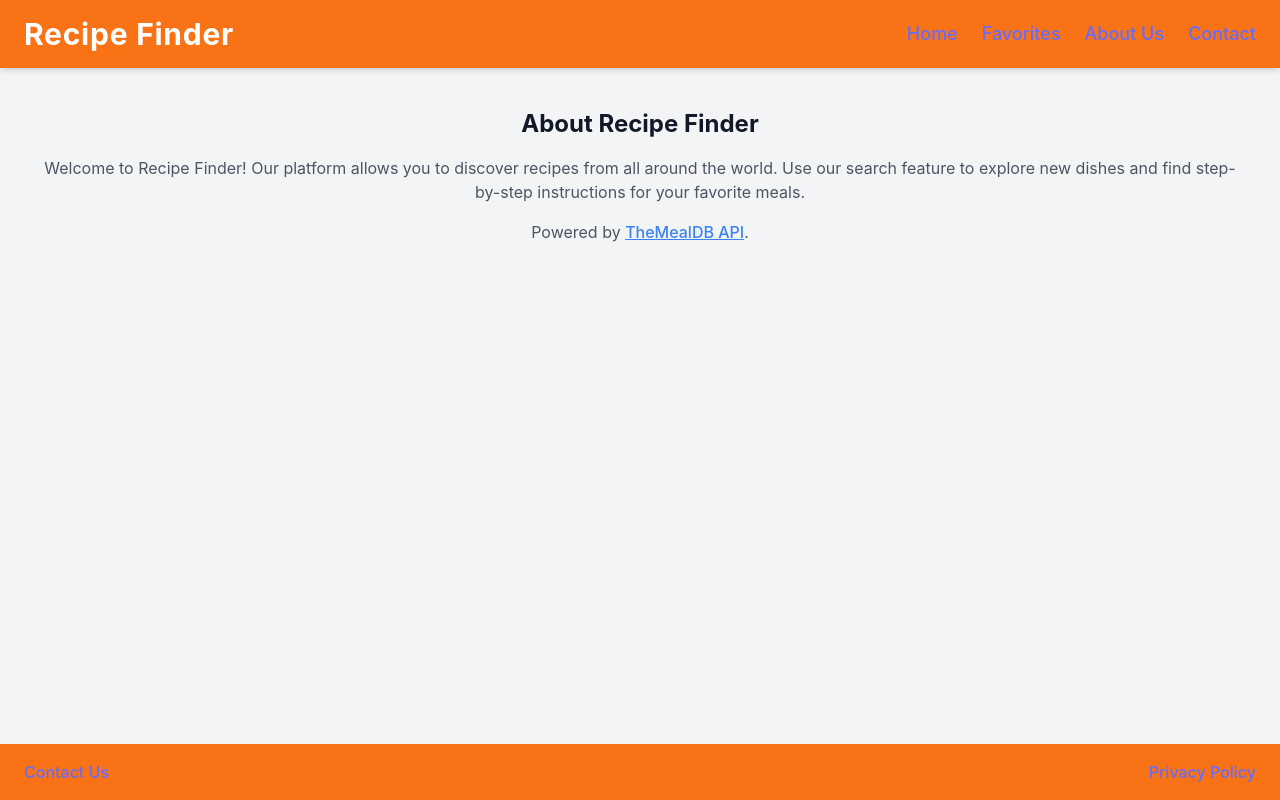
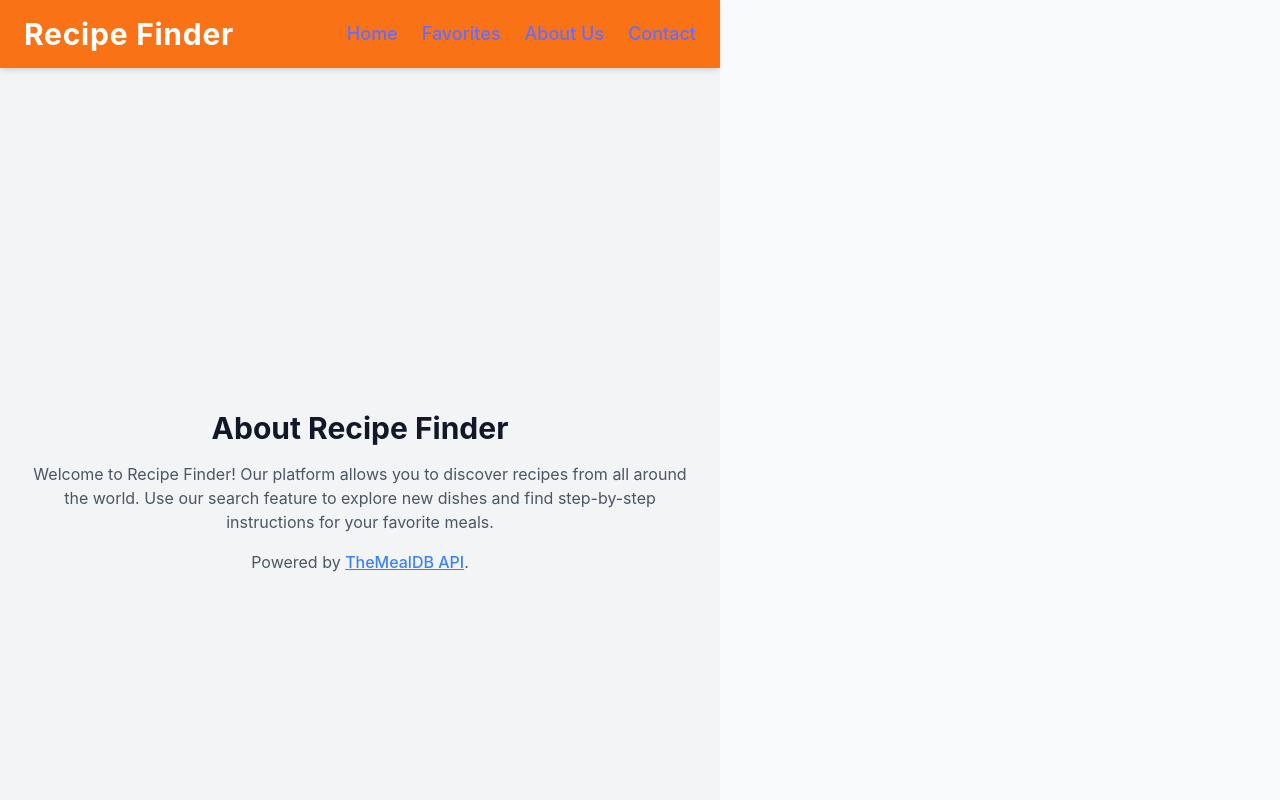
Before and after one commit to Kbayoumi561/FE-Capstone-Project, a React (Vite) app: page /about in a window 1280 px wide. Shown: the top 800 px of the page. Built offline with nearby package versions, Linux system fonts and the light colour scheme.

Commit message:
Fix layout alignment and consistency across pages

```diff
--- a/src/App.jsx
+++ b/src/App.jsx
@@ -8,14 +8,14 @@ import Privacy from './pages/Privacy';
 import { fetchRecipes } from './utils/api';
 
 function App() {
-  const [recipes, setRecipes] = useState([]); // Recipes state
-  const [error, setError] = useState(''); // Error state
+  const [recipes, setRecipes] = useState([]);
+  const [error, setError] = useState('');
 
   const handleSearch = async (query) => {
     setError('');
     try {
-      const data = await fetchRecipes(query); // Fetch recipes
-      setRecipes(data.meals || []); // Update recipes
+      const data = await fetchRecipes(query);
+      setRecipes(data.meals || []);
     } catch (err) {
       console.error('Error fetching recipes:', err);
       setError('Failed to fetch recipes. Please try again later.');
@@ -25,7 +25,6 @@ function App() {
   return (
     <Router>
       <div className="min-h-screen flex flex-col bg-gray-100">
-        {/* Header */}
         <header className="bg-orange-500 text-white py-4 shadow-md">
           <div className="container mx-auto flex justify-between items-center px-6">
             <h1 className="text-3xl font-bold tracking-wide">Recipe Finder</h1>
@@ -38,21 +37,18 @@ function App() {
           </div>
         </header>
 
-        {/* Main Content */}
-        <main className="flex-grow container mx-auto p-6 text-center">
+        <main className="flex-grow">
+          <div className="container mx-auto p-6">
             <Routes>
-            <Route
-              path="/"
-              element={<Home onSearch={handleSearch} recipes={recipes} error={error} />}
-            />
+              <Route path="/" element={<Home onSearch={handleSearch} recipes={recipes} error={error} />} />
               <Route path="/favorites" element={<Favorites />} />
               <Route path="/about" element={<About />} />
               <Route path="/contact" element={<Contact />} />
               <Route path="/privacy" element={<Privacy />} />
             </Routes>
+          </div>
         </main>
 
-        {/* Footer */}
         <footer className="bg-orange-500 text-white py-4">
           <div className="container mx-auto flex justify-between px-6">
             <Link to="/contact" className="hover:underline">Contact Us</Link>
--- a/src/pages/About.jsx
+++ b/src/pages/About.jsx
@@ -1,13 +1,13 @@
 const About = () => {
     return (
-    <div className="container mx-auto p-4 text-center">
-      <h1 className="text-2xl font-bold mb-4">About Recipe Finder</h1>
-      <p className="text-gray-600">
+      <div className="flex flex-col items-center justify-center min-h-screen">
+        <h1 className="text-3xl font-bold mb-4">About Recipe Finder</h1>
+        <p className="text-gray-600 text-center max-w-2xl">
           Welcome to Recipe Finder! Our platform allows you to discover recipes
           from all around the world. Use our search feature to explore new dishes
           and find step-by-step instructions for your favorite meals.
         </p>
-      <p className="text-gray-600 mt-4">
+        <p className="text-gray-600 mt-4 text-center">
           Powered by <a href="https://www.themealdb.com" className="text-blue-500 underline">TheMealDB API</a>.
         </p>
       </div>
--- a/src/pages/Contact.jsx
+++ b/src/pages/Contact.jsx
@@ -1,8 +1,8 @@
 const Contact = () => {
     return (
-    <div className="container mx-auto p-4 text-center">
-      <h1 className="text-2xl font-bold mb-4">Contact Us</h1>
-      <p className="text-gray-600">
+      <div className="flex flex-col items-center justify-center min-h-screen">
+        <h1 className="text-3xl font-bold mb-4">Contact Us</h1>
+        <p className="text-gray-600 text-center">
           Have questions or feedback? Reach out to us at:
         </p>
         <p className="text-gray-600 mt-2 font-medium">
--- a/src/pages/Favorites.jsx
+++ b/src/pages/Favorites.jsx
@@ -1,7 +1,7 @@
 const Favorites = () => {
     return (
-    <div className="container mx-auto p-4 text-center">
-      <h1 className="text-2xl font-bold mb-4">Your Favorite Recipes</h1>
+      <div className="flex flex-col items-center justify-center min-h-screen">
+        <h1 className="text-3xl font-bold mb-4">Your Favorite Recipes</h1>
         <p className="text-gray-600">You havent added any favorite recipes yet.</p>
       </div>
     );
--- a/src/pages/Home.jsx
+++ b/src/pages/Home.jsx
@@ -4,20 +4,15 @@ import RecipeCard from '../components/RecipeCard';
 
 const Home = ({ onSearch, recipes, error }) => {
   return (
-    <div className="flex flex-col items-center justify-center">
-      {/* Search Bar */}
+    <div className="flex flex-col items-center justify-center min-h-screen">
       <div className="w-full max-w-lg mb-8">
         <SearchBar onSearch={onSearch} />
       </div>
-
-      {/* Error Message */}
       {error && (
         <p className="text-red-500 text-center text-lg font-semibold mb-6">
           {error}
         </p>
       )}
-
-      {/* Recipe Cards */}
       <div className="grid grid-cols-1 sm:grid-cols-2 md:grid-cols-3 gap-6 mt-6">
         {recipes.length > 0 ? (
           recipes.map((recipe) => (
--- a/src/pages/Privacy.jsx
+++ b/src/pages/Privacy.jsx
@@ -1,8 +1,8 @@
 const Privacy = () => {
     return (
-    <div className="container mx-auto p-4 text-center">
-      <h1 className="text-2xl font-bold mb-4">Privacy Policy</h1>
-      <p className="text-gray-600">
+      <div className="flex flex-col items-center justify-center min-h-screen">
+        <h1 className="text-3xl font-bold mb-4">Privacy Policy</h1>
+        <p className="text-gray-600 text-center max-w-2xl">
           At Recipe Finder, your privacy is important to us. We do not store or
           share your personal data without your consent. For any queries regarding
           our privacy policy, please contact us at
```
Lines whose indentation alone changed are shown as unchanged.
